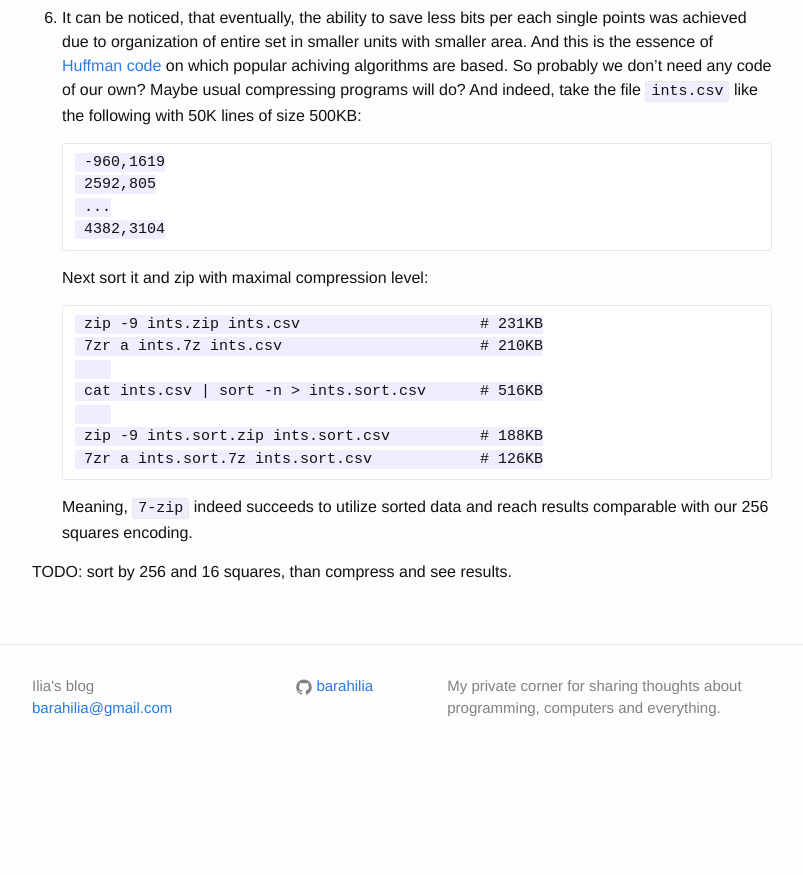
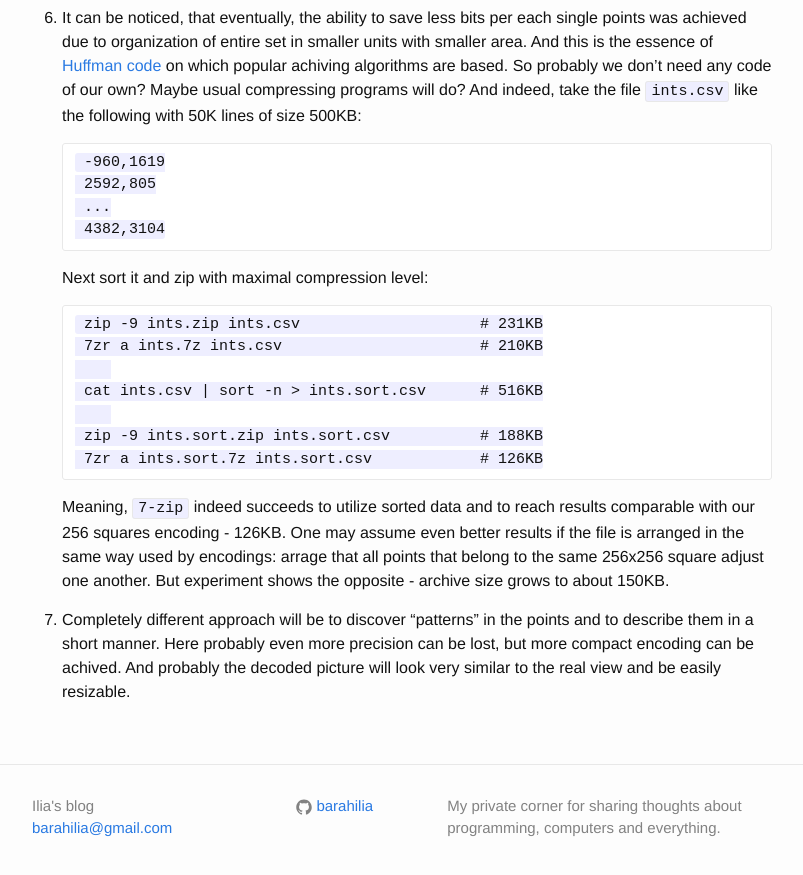
Before and after one commit to barahilia/blog, a Jekyll site: the page built from _posts/2014-10-11-points-on-plane-compression.markdown, in a window 1280 px wide and 900 px high, scrolled down 2471 px. Shown: the top 875 px of the window, without its empty margins (238-1041 px from the left). Built offline with Jekyll 4.4.1, drawn with Linux system fonts in a browser that asks for light colours; before the commit the page ends 3251 px from its top, so only the background shows below that; some of the changed text lies outside the part shown.

Commit message:
Describing the last ideas for compression

```diff
--- a/_posts/2014-10-11-points-on-plane-compression.markdown
+++ b/_posts/2014-10-11-points-on-plane-compression.markdown
@@ -10,9 +10,9 @@ categories: computers
 </span>
 
 * Background - v
-* Define the task
-* List several approaches
-* Specify 256-square and 16-square encodings
+* Define the task - v
+* List several approaches - v
+* Specify 256-square and 16-square encodings - v
 * Summarize - what's the recommended way
 
 ## Background
@@ -142,7 +142,13 @@ This comes to about 1.5MB for 50K lines.
         zip -9 ints.sort.zip ints.sort.csv          # 188KB
         7zr a ints.sort.7z ints.sort.csv            # 126KB
 
-   Meaning, `7-zip` indeed succeeds to utilize sorted data and reach results
-   comparable with our 256 squares encoding.
-
-TODO: sort by 256 and 16 squares, than compress and see results.
+   Meaning, `7-zip` indeed succeeds to utilize sorted data and to reach results
+   comparable with our 256 squares encoding - 126KB. One may assume even better
+   results if the file is arranged in the same way used by encodings: arrage
+   that all points that belong to the same 256x256 square adjust one another.
+   But experiment shows the opposite - archive size grows to about 150KB.
+1. Completely different approach will be to discover "patterns" in the points
+   and to describe them in a short manner. Here probably even more precision
+   can be lost, but more compact encoding can be achived. And probably the
+   decoded picture will look very similar to the real view and be easily
+   resizable.
```
